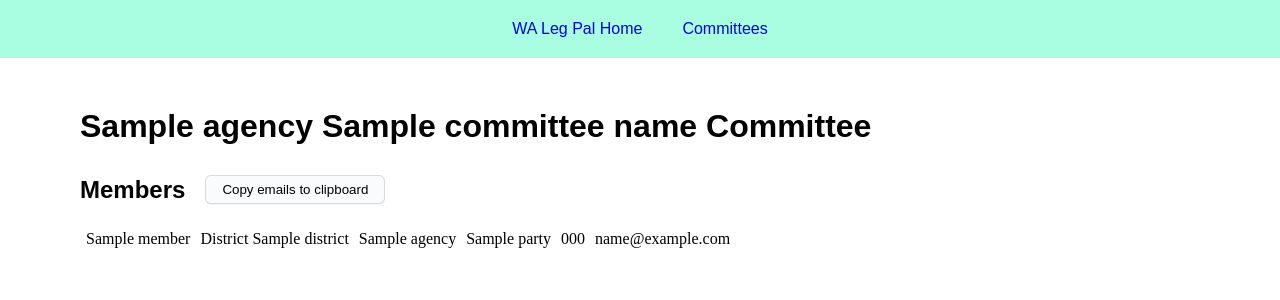
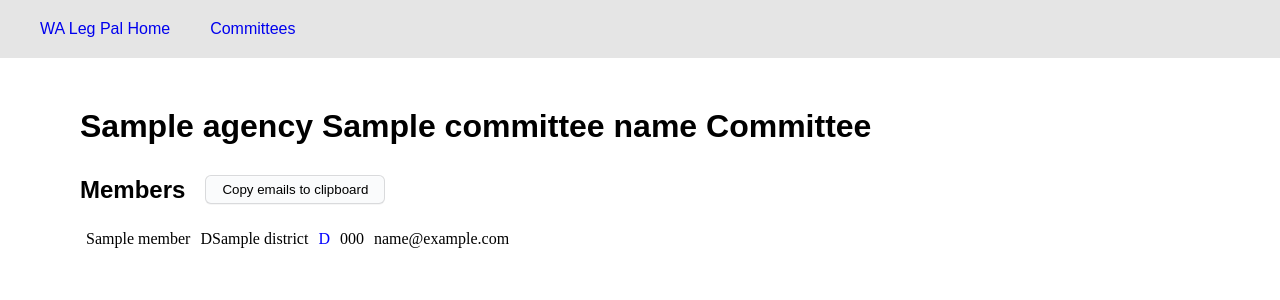
Before and after one commit to kalikokalikova/leg_pal, a Flask app: template flask_app/templates/committee_members.html in a window 1280 px wide. Shown: the top 300 px of the page. Run offline with Flask 2, Linux system fonts and the light colour scheme; the template is opened without the code that fills it: most values are stand-ins (such as "Sample title", 1, 10 or a date in 2020).

Commit message:
more styles, make it look better on mobile

```diff
--- a/flask_app/static/style.css
+++ b/flask_app/static/style.css
@@ -14,6 +14,7 @@ p {
 }
 th, td {
     padding: 4px;
+    text-align: left;
 }
 button {
     margin: 20px;
@@ -43,9 +44,9 @@ button:active {
     margin: 0 70px;
 }
 .nav-bar {
-    background-color: #a9fee1;
+    background-color: #e5e5e5;
     display: flex;
-    justify-content: center;
+    justify-content: left;
     list-style-type: none;
     margin-bottom: 30px;
     padding: 20px;
@@ -67,3 +68,36 @@ button:active {
     color: red;
     display: none;
 }
+
+/* media query breakpoints */
+
+/* Small devices (landscape phones, 576px and up) */
+@media (max-width: 576px) {
+    /* h1 {
+        color: orangered;
+    } */
+    .no-display-on-phone {
+        display: none;
+    }
+}
+
+/* Medium devices (tablets, 768px and up) */
+/* @media (min-width: 768px) {
+    h1 {
+        color: blue;
+    }
+} */
+
+/* Large devices (desktops, 992px and up) */
+/* @media (min-width: 992px) {
+    h1 {
+        color: green;
+    }
+} */
+
+/* Extra large devices (large desktops, 1200px and up) */
+/* @media (min-width: 1200px) {
+    h1 {
+        color: purple;
+    }
+} */
--- a/flask_app/templates/committee_members.html
+++ b/flask_app/templates/committee_members.html
@@ -23,12 +23,15 @@
             <tbody>
             {% for member in members %}
             <tr>
-                <td>{{ member['Name'] }}</td>
-                <td>District {{ member['District'] }}</td>
-                <td>{{ member['Agency'] }}</td>
-                <td>{{ member['Party'] }}</td>
-                <td>{{ member['Phone'] }}</td>
-                <td class="email">{{ member['Email'] }}</td>
+                <td style="white-space: nowrap;">{{ member['Name'] }}</td>
+                <td>D{{ member['District'] }}</td>
+                {% if member['Party'] == 'Republican' %}
+                    <td style="color: red;">R</td>
+                {% else %}
+                    <td style="color: blue;">D</td>
+                {% endif %}
+                <td style="white-space: nowrap;">{{ member['Phone'] }}</td>
+                <td style="white-space: nowrap;" class="email">{{ member['Email'] }}</td>
             </tr>
             {% endfor %}
             </tbody>
```
Also changed, not shown: flask_app/templates/list_of_committees.html (+5 -7 lines).
